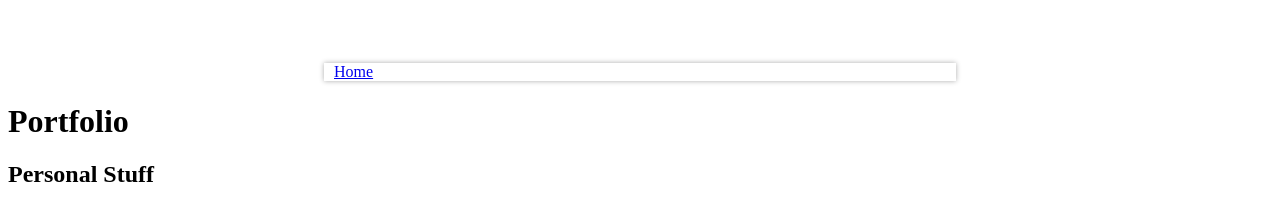
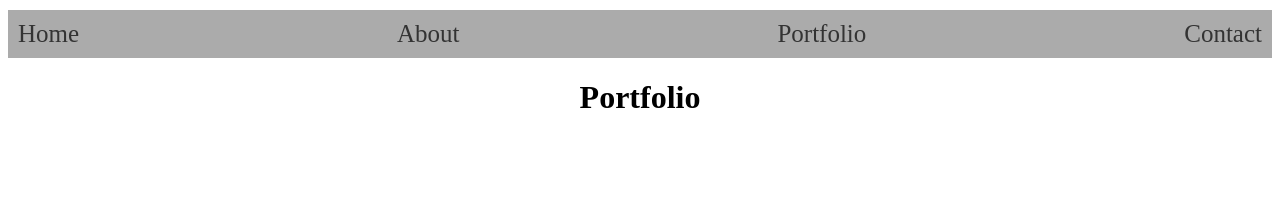
Before and after one commit to trashei/wicked-website, a plain HTML site: page portfolio.html in a window 1280 px wide. Drawn offline with Linux system fonts and the light colour scheme; some packages are replaced by stand-ins of ours; a script that the page names is missing.

Commit message:
Add files via upload

```diff
--- a/portfolio.html
+++ b/portfolio.html
@@ -1,11 +1,16 @@
 <!DOCTYPE HTML>
 <html>
     <head>
-        <link rel="stylesheet" href="style.css">
+        <link rel="stylesheet" href="portfolio_style.css">
+        <script type="module" src="https://ajax.googleapis.com/ajax/libs/model-viewer/4.4.0/model-viewer.min.js"></script>
     </head>
     <body>
-        <div><a href="index.html">Home</a></div>
-        <h1 class="header">Portfolio</h1>
-        <h2 id="personal-stuff">Personal Stuff</h2>
+        <div id="navbar"><a href="index.html">Home</a><a href="about.html">About</a><a href="portfolio.html">Portfolio</a><a href="contact.html">Contact</a></div>
+        <div id="portfolio-container">
+            <h1>Portfolio</h1>
+            <div>
+                <model-viewer alt="A wolf wearing Domino's employee uniform in a t-pose." src="assets/dominos wolf.fbx" shadow-intensity="1" camera-controls touch-action="pan-y"></model-viewer>
+            </div>
+        </div>
     </body>
 </html>
--- /dev/null
+++ b/portfolio_style.css
@@ -0,0 +1,20 @@
+h1 {
+    font-family: Coolvetica Condensed;
+    text-align: center;
+}
+
+a {
+    text-decoration: none;
+    color: #333;
+    font-family: Coolvetica Condensed;
+    font-size: 25px;
+}
+
+#navbar {
+    display: flex;
+    justify-content: space-between;
+    align-items: center;
+    background-color: hsl(0, 0%, 67%);
+    padding: 10px;
+    margin-top: 10px;
+}
--- a/style.css
+++ b/style.css
@@ -3,16 +3,35 @@ p {
 }
 
 div {
-    margin-left: 25%;
-    margin-right: 25%;
-    margin-top: 5%;
+    margin-left: 10%;
+    margin-right: 10%;
+    margin-top: 25px;
+    padding: 10px;
+    border-spacing: 10px;
     box-shadow: 0px 0px 5px rgba(0, 0, 0, .33);
-    padding-left: 10px;
-    padding-right: 10px;
+}
+
+h1 {
+    font-family:helveticaneue;
+    text-align:center;
+    font-size: 45px;
+}
+
+#navbar {
+    display: flex;
+    justify-content: space-between;
+    align-items: center;
+    background-color: #f2f2f2;
+    padding: 10px;
+}
+
+#diddybutton-div {
+    height:20px
 }
 
 .diddy-button-text {
     display: inline-block;
+    margin: 0px;
 }
 
 .diddy-button {
@@ -26,6 +45,7 @@ div {
     transition: background-color 0.2s, box-shadow 0.2s, margin-top 0.2s, margin-left, 0.2s;
     display: inline-block;
     box-shadow: 2px 2px 5px rgba(0,0,0,.33);
+    padding:0px
 }
 
 .diddy-button:hover {
```
Also changed, not shown: index.html (+3 -1 lines), 1 other file.
